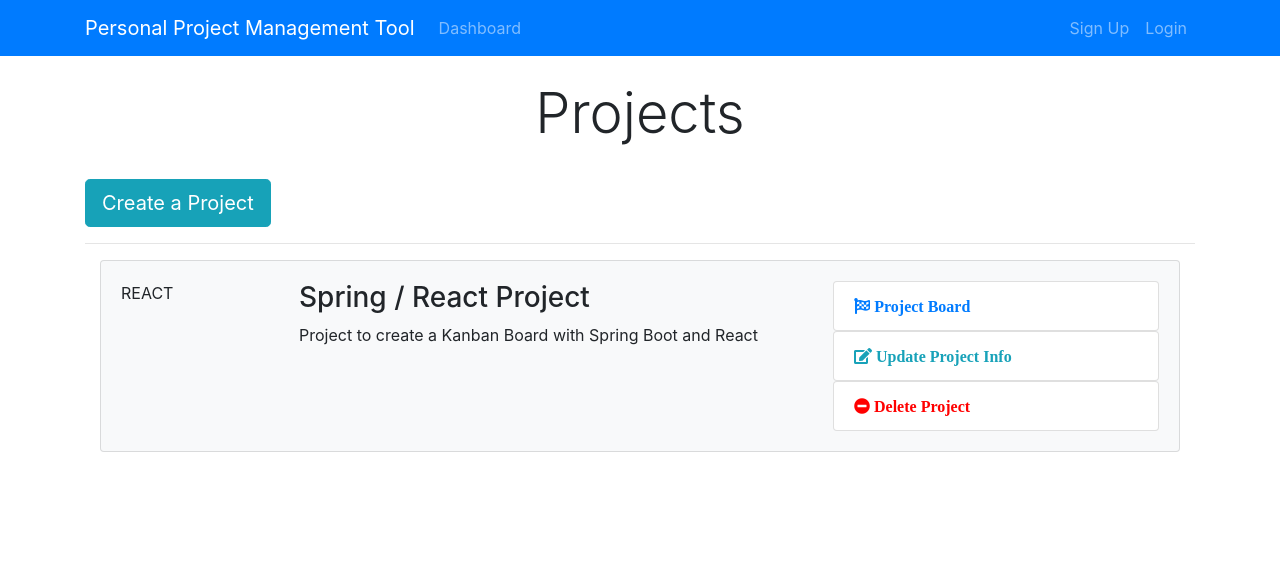
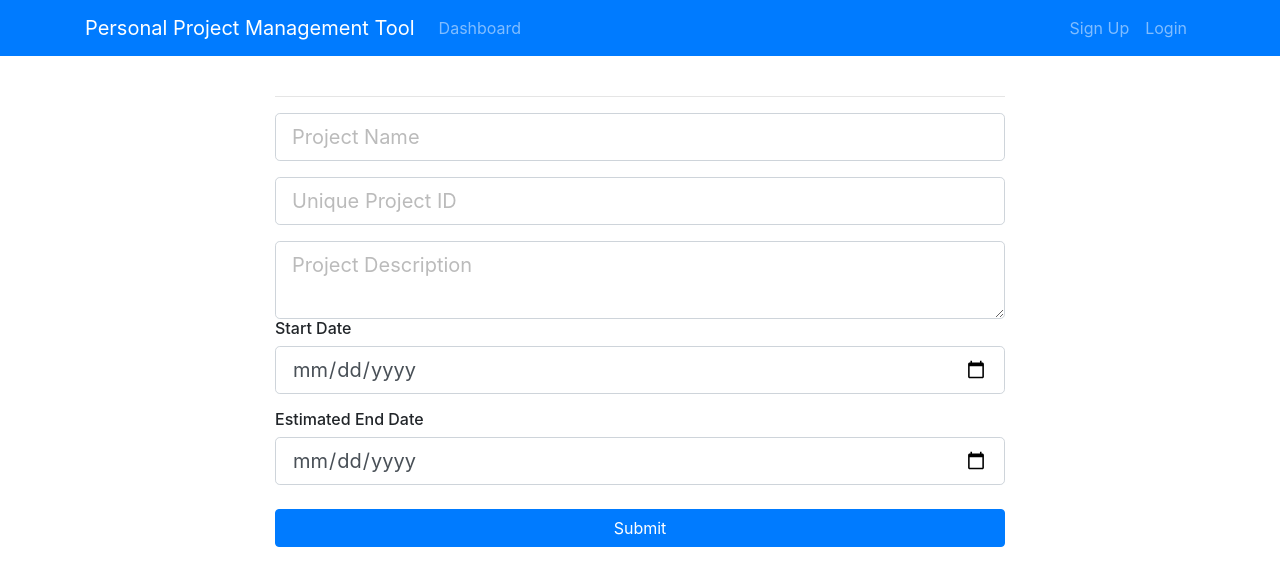
Before and after one commit to henokkahsay/AgileintPPMTool, a React (Create React App) app in the folder ppmtool-react-clientt/: page /addProject in a window 1280 px wide. Shown: the top 586 px of the page. Built offline with nearby package versions, Linux system fonts and the light colour scheme.

Commit message:
AddProject Component-controlled form

```diff
--- a/ppmtool-react-clientt/package.json
+++ b/ppmtool-react-clientt/package.json
@@ -6,6 +6,7 @@
     "bootstrap": "^4.3.1",
     "react": "^16.10.2",
     "react-dom": "^16.10.2",
+    "react-router-dom": "^4.3.1",
     "react-scripts": "3.2.0"
   },
   "scripts": {
--- a/ppmtool-react-clientt/src/App.js
+++ b/ppmtool-react-clientt/src/App.js
@@ -3,13 +3,19 @@
 import Dashboard from "./components/Dashboard";
 import Header from "./components/Layout/Header";
 import "bootstrap/dist/css/bootstrap.min.css";
+import { BrowserRouter as Router, Route } from "react-router-dom";
+import AddProject from "./components/Project/AddProject";
 class App extends Component {
   render() {
     return (
-      <div className="App">
-        <Header />
-        <Dashboard />
-      </div>
+      <Router>
+        <div className="App">
+          <Header />
+
+          <Route exact path="/dashboard" component={Dashboard} />
+          <Route exact path="/addProject" component={AddProject} />
+        </div>
+      </Router>
     );
   }
 }
--- a/ppmtool-react-clientt/src/components/Dashboard.js
+++ b/ppmtool-react-clientt/src/components/Dashboard.js
@@ -1,5 +1,6 @@
 import React, { Component } from "react";
 import ProjectItem from "./Project/ProjectItem";
+import CreateProjectButton from "./Project/CreateProjectButton";
 
 class Dashboard extends Component {
   render() {
@@ -10,9 +11,7 @@
             <div class="col-md-12">
               <h1 class="display-4 text-center">Projects</h1>
               <br />
-              <a href="ProjectForm.html" class="btn btn-lg btn-info">
-                Create a Project
-              </a>
+              <CreateProjectButton />
               <br />
               <hr />
               <ProjectItem />
--- /dev/null
+++ b/ppmtool-react-clientt/src/components/Project/AddProject.js
@@ -0,0 +1,104 @@
+import React, { Component } from "react";
+
+class AddProject extends Component {
+  constructor() {
+    super();
+
+    this.state = {
+      projectName: "",
+      projectIdentifier: "",
+      description: "",
+      start_date: "",
+      end_date: ""
+    };
+    this.onChange = this.onChange.bind(this);
+    this.onSubmit = this.onSubmit.bind(this);
+  }
+  onChange(e) {
+    this.setState({ [e.target.name]: e.target.value });
+  }
+  onSubmit(e) {
+    e.preventDefault();
+    const newProject = {
+      projectName: this.state.projectName,
+      projectIdentifier: this.state.projectIdentifier,
+      description: this.state.description,
+      start_date: this.state.start_date,
+      end_date: this.state.end_date
+    };
+  }
+  render() {
+    return (
+      <div>
+        {}
+        <div className="project">
+          <div className="container">
+            <div className="row">
+              <div className="col-md-8 m-auto">
+                <h5 className="display-4 text-center"></h5>
+                <hr />
+                <form onSubmit={this.on}>
+                  <div className="form-group">
+                    <input
+                      type="text"
+                      className="form-control form-control-lg "
+                      placeholder="Project Name"
+                      name="projectName"
+                      value={this.state.projectName}
+                      onChange={this.onChange}
+                    />
+                  </div>
+                  <div className="form-group">
+                    <input
+                      type="text"
+                      className="form-control form-control-lg"
+                      placeholder="Unique Project ID"
+                      name="projectIdentifier"
+                      value={this.state.projectIdentifier}
+                      onChange={this.onChange}
+                    />
+                  </div>
+
+                  <textarea
+                    className="form-control form-control-lg"
+                    placeholder="Project Description"
+                    name="description"
+                    value={this.state.description}
+                    onChange={this.onChange}
+                  ></textarea>
+
+                  <h6>Start Date</h6>
+                  <div className="form-group">
+                    <input
+                      type="date"
+                      className="form-control form-control-lg"
+                      name="start_date"
+                      value={this.state.start_date}
+                      onChange={this.onChange}
+                    />
+                  </div>
+                  <h6>Estimated End Date</h6>
+                  <div className="form-group">
+                    <input
+                      type="date"
+                      className="form-control form-control-lg"
+                      name="end_date"
+                      value={this.state.end_date}
+                      onChange={this.onChange}
+                    />
+                  </div>
+
+                  <input
+                    type="submit"
+                    className="btn btn-primary btn-block mt-4"
+                  />
+                </form>
+              </div>
+            </div>
+          </div>
+        </div>
+      </div>
+    );
+  }
+}
+export default AddProject;
--- /dev/null
+++ b/ppmtool-react-clientt/src/components/Project/CreateProjectButton.js
@@ -0,0 +1,12 @@
+import React from "react";
+import { Link } from "react-router-dom";
+const CreateProjectButton = () => {
+  return (
+    <React.Fragment>
+      <Link to="/addProject" className="btn btn-lg btn-info">
+        Create a Project
+      </Link>
+    </React.Fragment>
+  );
+};
+export default CreateProjectButton;
```
Also changed, not shown: 1 other file (tests, documents, lock files or other folders).
